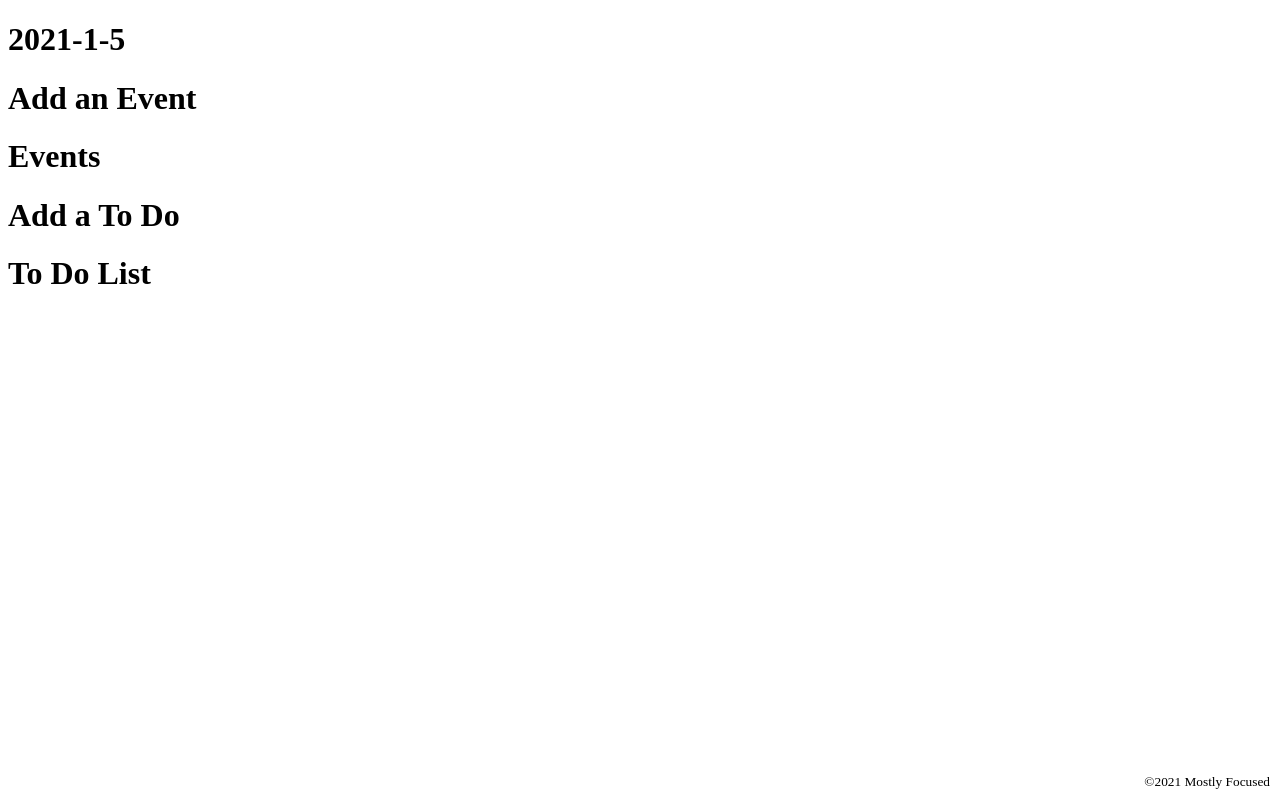
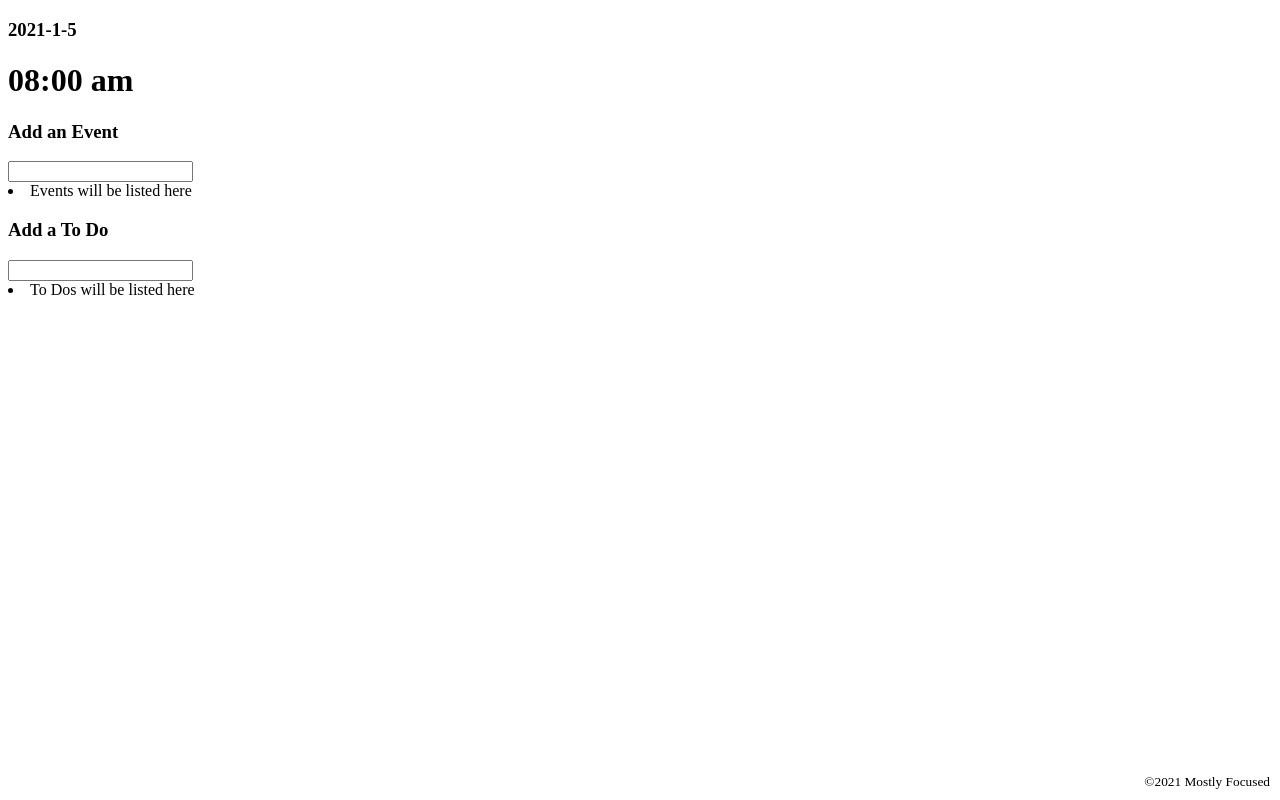
Before and after one commit to Haloren/focus-frontend, a React (Create React App) app: page / in a window 1280 px wide. Built offline with nearby package versions, Linux system fonts and the light colour scheme.

Commit message:
basic layout structure

```diff
--- a/src/App.js
+++ b/src/App.js
@@ -14,7 +14,6 @@ class App extends React.Component {
   render() {
     return (
       <>
-
         <DateTimeContainer />
         <EventsContainer />
         <TodosContainer />
--- a/src/components/DateTime.js
+++ b/src/components/DateTime.js
@@ -6,7 +6,8 @@ let dateToday = today.getFullYear()+'-'+(today.getMonth()+1)+'-'+today.getDate()
 const DateTime = () => {
     return (
         <>
-            <h1>{dateToday}</h1>
+            <h3>{dateToday}</h3>
+            <h1 id="clock"> 08:00 am</h1>
         </>
     )
 }
--- a/src/components/EventForm.js
+++ b/src/components/EventForm.js
@@ -5,7 +5,8 @@ class EventForm extends React.Component {
     render() {
         return (
             <>
-                <h1>Add an Event</h1>
+                <h3>Add an Event</h3>
+                <input></input>
             </>
         )
     }
--- a/src/components/Events.js
+++ b/src/components/Events.js
@@ -5,7 +5,7 @@ const Events = (props) => {
 
     return (
         <>
-            <h1>Events</h1>
+            <li>Events will be listed here</li>
         </>
     )
 }
--- a/src/components/TodoForm.js
+++ b/src/components/TodoForm.js
@@ -5,7 +5,8 @@ class TodoForm extends React.Component {
     render() {
         return (
             <>
-                <h1>Add a To Do</h1>
+                <h3>Add a To Do</h3>
+                <input></input>
             </>
         )
     }
--- a/src/components/Todos.js
+++ b/src/components/Todos.js
@@ -5,7 +5,7 @@ const Todos = (props) => {
 
     return (
         <>
-            <h1>To Do List</h1>
+            <li>To Dos will be listed here</li>
         </>
     )
 }
```
Also changed, not shown: 1 other file (tests, documents, lock files or other folders).
